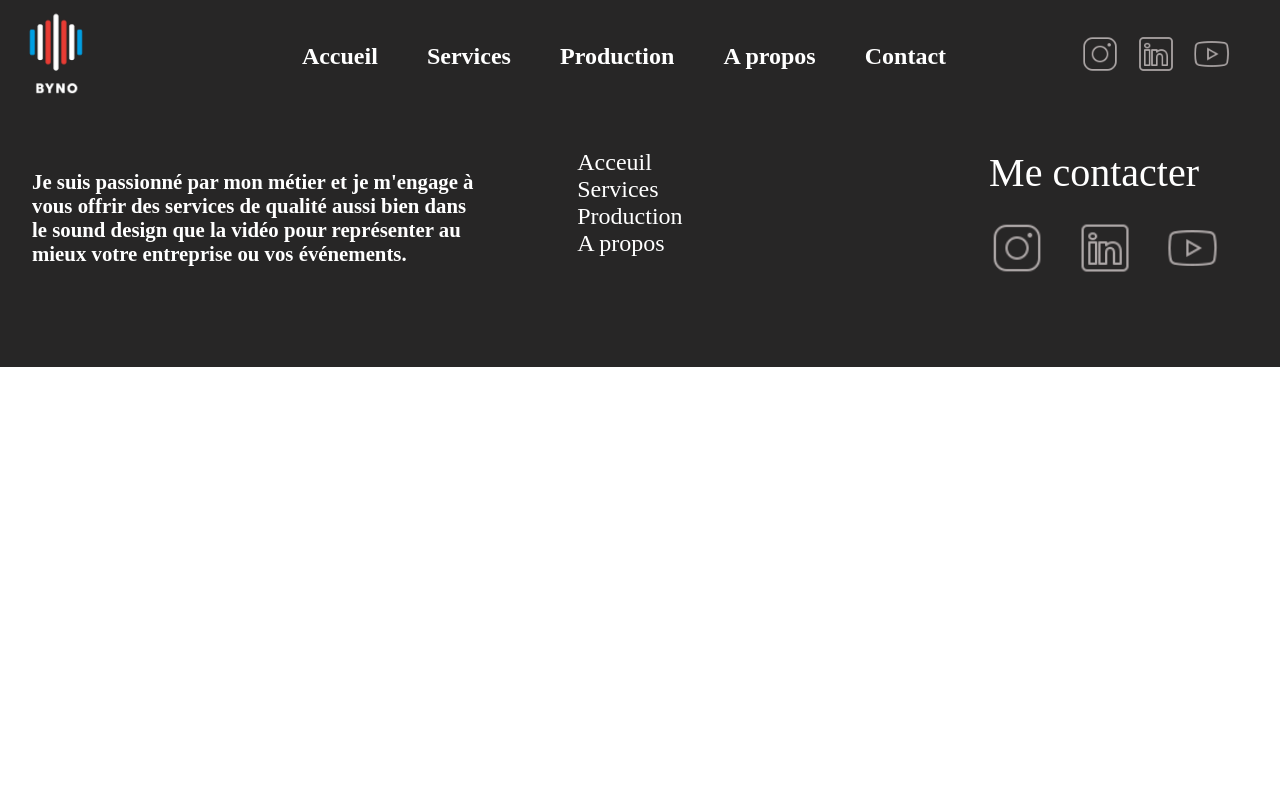
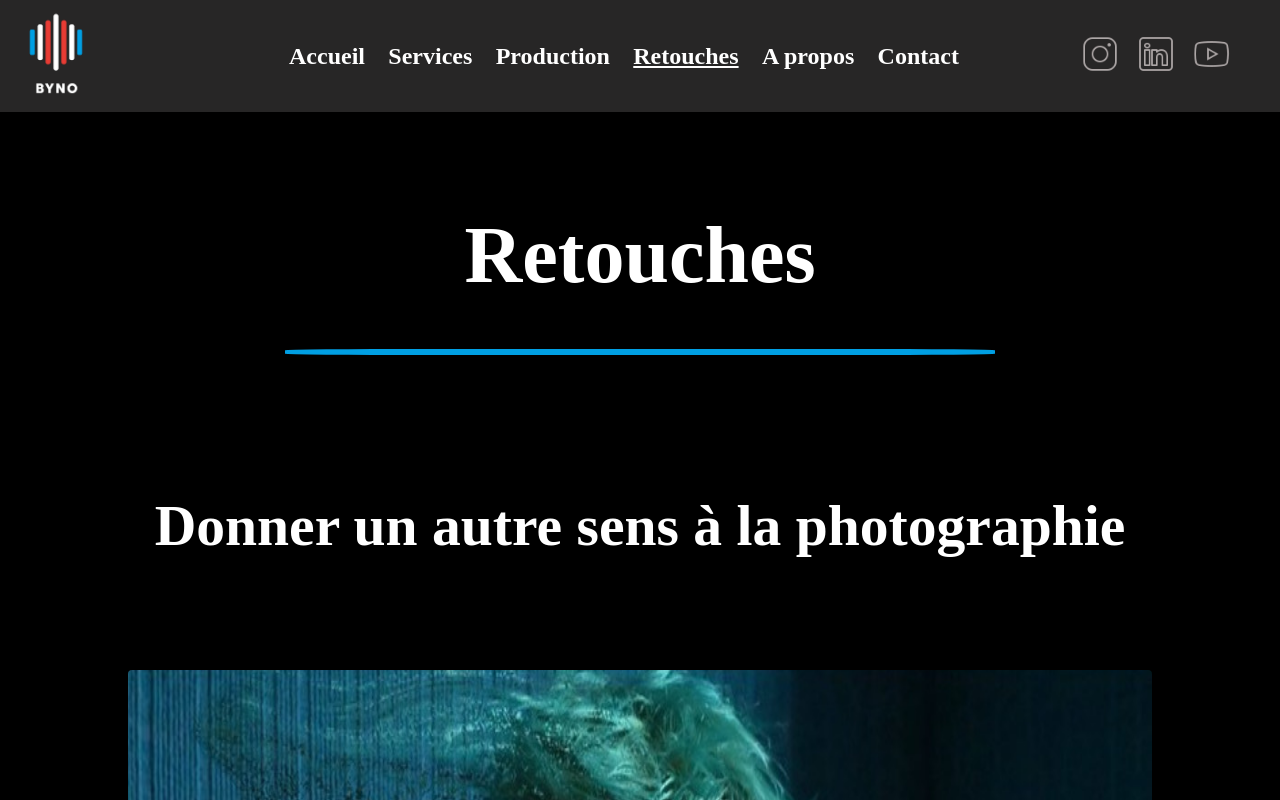
Before and after one commit to AssistAnna/BYNO, a Nuxt app in the folder BYNO/: page /Retouches in a window 1280 px wide. Shown: the top 800 px of the page. Built offline with nearby package versions, Linux system fonts and the light colour scheme.

Commit message:
add hover on cards and other elements & begin page retouches

```diff
--- a/BYNO/components/AllProjects.vue
+++ b/BYNO/components/AllProjects.vue
@@ -83,6 +83,13 @@ export default {
   width: 65%;
   background-size: cover;
   border-radius: 8px;
+  transition: all 0.4s ease-in-out;
+
+}
+
+.projet-img:hover {
+  transition: all 0.4s ease-in-out;
+  transform: scale(1.07);
 }
 
 h3 {
@@ -91,6 +98,4 @@ h3 {
   font-size: 1.7rem;
   margin-bottom: 4rem;
 }
-
-
 </style>
--- a/BYNO/components/AllServices.vue
+++ b/BYNO/components/AllServices.vue
@@ -47,7 +47,7 @@ export default {
     align-items: center;
 }
 .bloc {
-    width: 75%;
+    width: 80%;
     display: flex;
     align-items: center;
     justify-content: space-between;
--- a/BYNO/components/CardServices.vue
+++ b/BYNO/components/CardServices.vue
@@ -63,32 +63,36 @@ data() {
         display: grid;
         grid-template-columns: repeat(2, 1fr);
         margin-bottom: 8rem;
+        width: 80%;
+
     }
 
     .card {
-        margin: 3.5rem;
-        height: 85%;
+        width:90%;
+        height: 90%;
         background-color: rgba(71, 70, 70, 0.404);
         display: flex;
         flex-direction: column;
         align-items: center;
-        width:90%;
         border-radius: 2px;
         border: 0.1px solid rgba(0, 159, 227, 0.349);
 
         -webkit-box-shadow: -10px 0px 13px -7px #000000, 10px 0px 13px -7px #000000, 0px 0px 31px 11px rgba(255,255,254,0.09);
 box-shadow: -10px 0px 13px -7px #000000, 10px 0px 13px -7px #000000, 0px 0px 31px 11px rgba(255,255,254,0.09);
-transition:  0.6s ease-in-out;
+      transition: 0.4s ease-in-out;
+
 
 
     }
     .card:hover {
-        transition:  0.6s ease-in-out;
-        width: 93%;
-        height: 88%;
+      transition: all 0.4s ease-in-out;
+      transform: scale(1.04);
+      border: 0.1px solid rgba(0, 159, 227, 0.973);
+
+
     }
     .card-icon {
-        height: 5rem;
+        height: 10rem;
         width: 5rem;
         background-repeat: no-repeat;
         margin-top: 2.5rem;
--- /dev/null
+++ b/BYNO/components/Carousel.vue
@@ -0,0 +1,15 @@
+<template>
+  <div class="carousel">
+
+  </div>
+</template>
+
+<script>
+export default {
+
+}
+</script>
+
+<style scoped>
+
+</style>
--- a/BYNO/components/Navbar.vue
+++ b/BYNO/components/Navbar.vue
@@ -6,6 +6,7 @@
     <nuxt-link to="/"><h2 class="onglet">Accueil</h2></nuxt-link>
     <nuxt-link to="/Services"><h2 class="onglet">Services</h2></nuxt-link>
     <nuxt-link to="/Projets"><h2 class="onglet">Production</h2></nuxt-link>
+    <nuxt-link to="/Retouches"><h2 class="onglet">Retouches</h2></nuxt-link>
     <nuxt-link to="/Apropos"><h2 class="onglet">A propos</h2></nuxt-link>
     <nuxt-link to="/Contact"><h2 class="onglet">Contact</h2></nuxt-link>
 
--- /dev/null
+++ b/BYNO/pages/Retouches.vue
@@ -0,0 +1,94 @@
+<template>
+  <div class="retouches">
+    <div class="bloc-title">
+        <h2>Retouches</h2>
+        <div class="soulignement"></div>
+    </div>
+    <h3>Donner un autre sens à la photographie</h3>
+    <div class="img1"></div>
+    <div class="bloc-img-text">
+        <div class="img2"></div>
+        <h4>Une simple image ou un simple regard peut communiquer une multitude de significations.</h4>
+    </div>
+    <Carousel/>
+
+  </div>
+</template>
+
+<script>
+export default {
+
+}
+</script>
+
+<style scoped>
+.retouches {
+    padding-top: 7rem;
+    display: flex;
+    flex-direction: column;
+    align-items: center;
+}
+h2 {
+    font-size: 5rem;
+    font-family: mplusmedium;
+    margin-bottom: 0;
+  }
+  .soulignement {
+    margin: 3rem 0 0 0;
+    border: 3px solid #009FE3;
+    width: 100%;
+    border-radius: 20%;
+  }
+.bloc-title {
+    padding-top: 2rem;
+    width: 55%;
+    display: flex;
+    flex-direction: column;
+    align-items: center;
+    margin-bottom: 5rem;
+}
+
+h3 {
+    text-align: center;
+    font-family: mpluslight;
+    font-size: 3.6rem;
+    margin-bottom: 7rem;
+}
+.img1 {
+    border-radius: 4px;
+    height: 58rem;
+    width: 80%;
+    background-repeat: no-repeat;
+    background-size: 100% 110%;
+    background-image: url('assets/img/retouches-img1.JPG');
+    margin-bottom: 7rem;
+  }
+
+  .bloc-img-text {
+      display: flex;
+      align-items: center;
+      justify-content: center;
+      width: 80%;
+      margin-bottom: 7rem;
+
+  }
+  .img2 {
+    border-radius: 4px;
+    height: 58rem;
+    width: 80%;
+    background-repeat: no-repeat;
+    background-size: 100% 100%;
+    background-image: url('assets/img/retouches-img2.jpeg');
+    margin: 2rem;
+    border: 0.1px solid rgba(0, 159, 227, 0.973);
+
+  }
+  h4 {
+    width: 80%;
+    text-align: center;
+    font-family: mpluslight;
+    font-size: 2.5rem;
+    margin-bottom: 4rem;
+  }
+
+</style>
```
Also changed, not shown: BYNO/assets/img/retouches-img1.JPG (added), BYNO/assets/img/retouches-img2.jpeg (added). Lines whose indentation alone changed are shown as unchanged.
